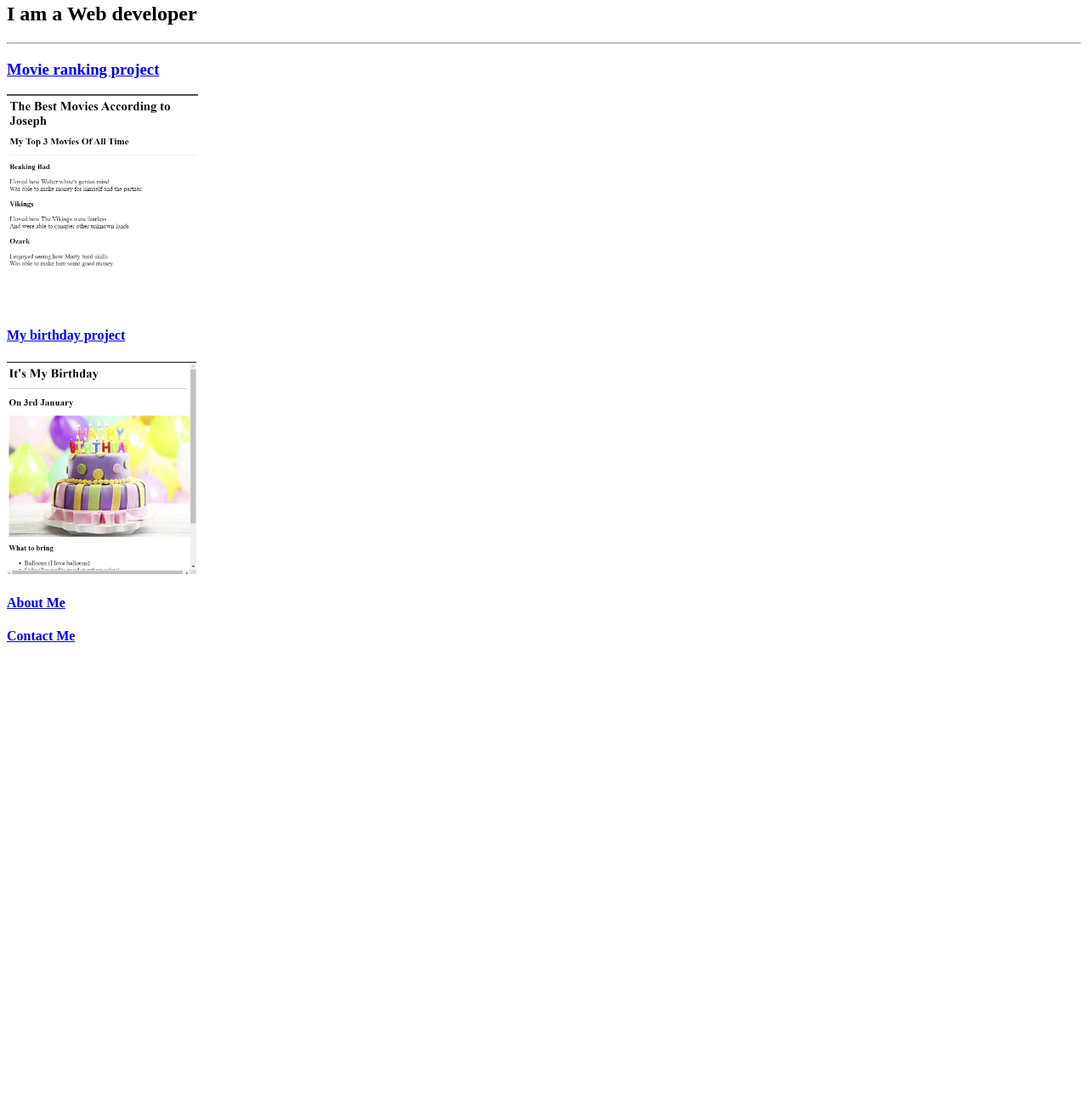
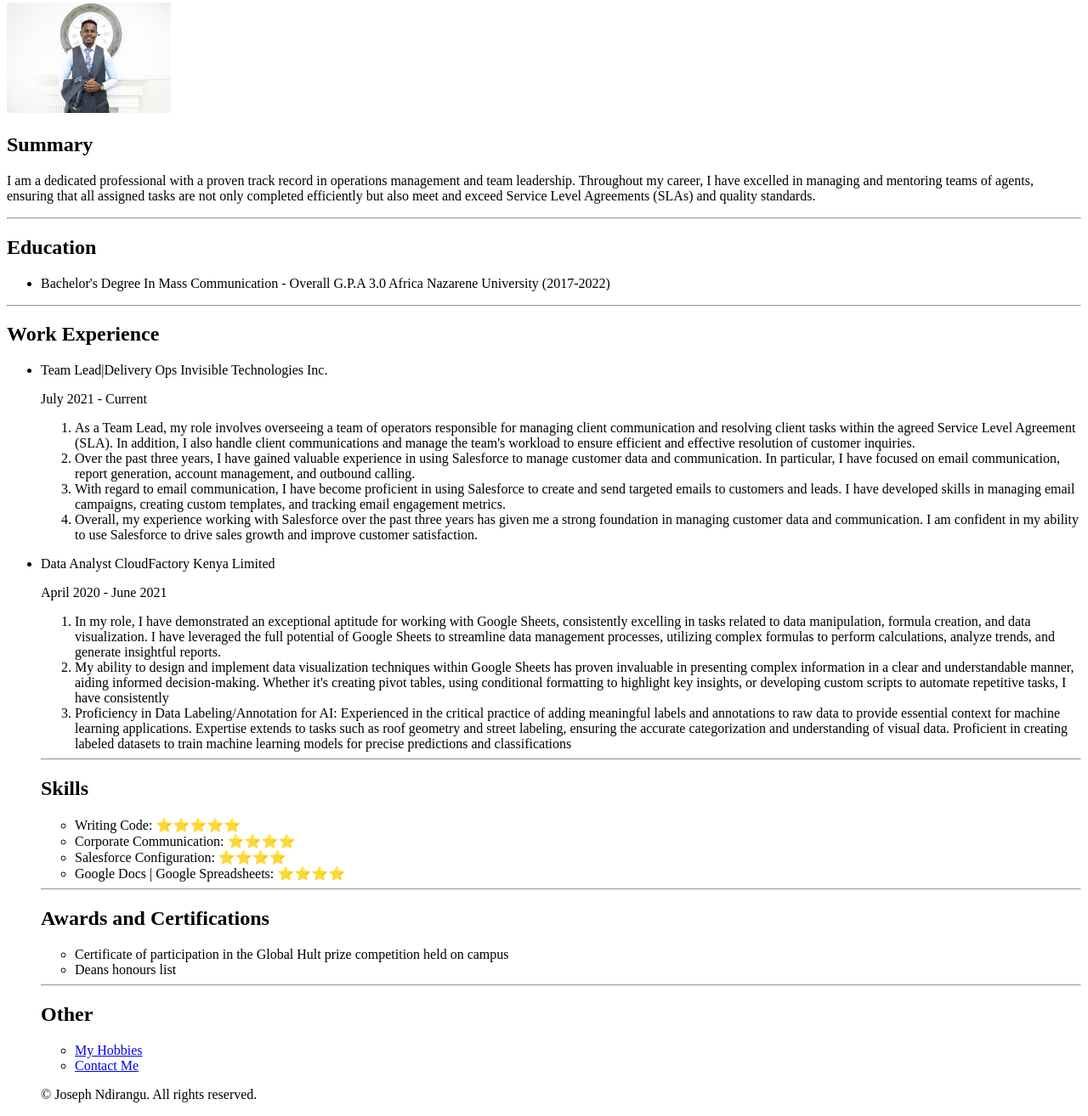
Before and after one commit to morreh7/html-portfolio, a plain HTML site: page index.html in a window 1280 px wide. Shown: the part 77-1391 px from the top of the page at 85% size. Before the commit the page ends 857 px from the top, so only its background shows below. Drawn offline with Linux system fonts and the light colour scheme.

Commit message:
Add files via upload

```diff
--- a/index.html
+++ b/index.html
@@ -1,20 +1,84 @@
-
 <!DOCTYPE html>
 <html lang="en">
 <head>
 	<meta charset="UTF-8">
 	<meta name="viewport" content="width=device-width, initial-scale=1.0">
-	<title>My Portfolio</title>
+	<title>My Resume</title>
 </head>
 <body>
-	<h1>Joseph Ndirangu's Portfolio</h1>
-	<h2>I am a Web developer</h2>
-	<hr/>
-	<h3><a href="./public/movie-ranking.html">Movie ranking project</a></h3>
-	<a href="./public/movie-ranking.html"><img src="./assets/images/Movie ranking My project.png" height="250"/></a>
-	<h4><a href="./public/birthday-invite.html">My birthday project</a></h4>
-	<a href="./public/birthday-invite.html"><img src="./assets/images/My birthday project.png" height="250"/></a>
-	<h4><a href="./public/about.html">About Me</a></h4>
-	<h4><a href="./public/contact.html">Contact Me</a></h4>
+	<h1>Joseph Ndirangu</h1>
+	<img src="./Images/My pic.png" height="130" alt="This is my picture"/>
+	<h2>Summary</h2>
+	<p>I am a dedicated professional with a proven track record in operations management and team leadership.
+	Throughout my career, I have excelled in managing and mentoring teams of agents, ensuring that all
+		assigned tasks are not only completed efficiently but also meet and exceed Service Level Agreements (SLAs)
+		and quality standards.</p>
+		<hr/>
+		<h2>Education</h2>
+		<ul><li>Bachelor's Degree In Mass Communication - Overall G.P.A 3.0 Africa Nazarene
+			University (2017-2022)</li></ul>
+			<hr/>
+			<h2>Work Experience</h2>
+			<ul><li>Team Lead|Delivery Ops Invisible Technologies Inc.</li>
+			<p>July 2021 - Current</p>
+
+			<ol>
+          <li>As a Team Lead, my role involves overseeing a team of operators responsible for managing client
+						communication and resolving client tasks within the agreed Service Level Agreement (SLA). In
+						addition, I also handle client communications and manage the team's workload to ensure efficient
+						and effective resolution of customer inquiries.</li>
+						<li>Over the past three years, I have gained valuable experience in using Salesforce to manage customer
+							data and communication. In particular, I have focused on email communication, report generation,
+							account management, and outbound calling.</li>
+							<li>With regard to email communication, I have become proficient in using Salesforce to create and send
+								targeted emails to customers and leads. I have developed skills in managing email campaigns,
+								creating custom templates, and tracking email engagement metrics.</li>
+								<li> Overall, my experience working with Salesforce over the past three years has given me a strong
+									foundation in managing customer data and communication. I am confident in my ability to use
+									Salesforce to drive sales growth and improve customer satisfaction.</li>
+
+			</ol>
+		</ul>
+		<ul><li>Data Analyst CloudFactory Kenya Limited</li>
+			<p>April 2020 - June 2021</p>
+			<ol>
+			<li>In my role, I have demonstrated an exceptional aptitude for working with Google Sheets, consistently
+				excelling in tasks related to data manipulation, formula creation, and data visualization. I have
+				leveraged the full potential of Google Sheets to streamline data management processes, utilizing
+				complex formulas to perform calculations, analyze trends, and generate insightful reports.</li>
+				<li> My ability to design and implement data visualization techniques within Google Sheets has proven
+					invaluable in presenting complex information in a clear and understandable manner, aiding
+					informed decision-making. Whether it's creating pivot tables, using conditional formatting to
+					highlight key insights, or developing custom scripts to automate repetitive tasks, I have consistently</li>
+					<li> Proficiency in Data Labeling/Annotation for AI: Experienced in the critical practice of adding
+						meaningful labels and annotations to raw data to provide essential context for machine learning
+						applications. Expertise extends to tasks such as roof geometry and street labeling, ensuring the
+						accurate categorization and understanding of visual data. Proficient in creating labeled datasets to
+						train machine learning models for precise predictions and classifications</li>
+					</ol>
+					<hr/>
+					<h2>Skills</h2>
+					<ul>
+             <li>Writing Code: ⭐️⭐️⭐️⭐️⭐️</li>
+						 <li>Corporate Communication: ⭐️⭐️⭐️⭐️</li>
+						 <li>Salesforce Configuration: ⭐️⭐️⭐️⭐️</li>
+             <li>Google Docs | Google Spreadsheets: ⭐️⭐️⭐️⭐️</li>
+					</ul>
+					<hr/>
+				  <h2>Awards and Certifications</h2>
+					<ul>
+						<li>Certificate of participation in the Global Hult prize competition held on campus</li>
+					  <li>Deans honours list</li>
+					</ul>
+					<hr/>
+					<h2>Other</h2>
+					<ul>
+              <li><a href="./myhobbies.html">My Hobbies</a></li>
+							<li><a href="./contactme.html">Contact Me</a></li>
+					</ul>
+					<footer>
+						<p>© Joseph Ndirangu. All rights reserved.</p>
+					</footer>
+
 </body>
 </html>
```
Also changed, not shown: contactme.html (added, +5 -0 lines), myhobbies.html (added, +6 -0 lines), Images/My pic.png (added).
